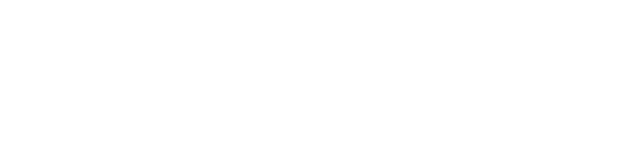
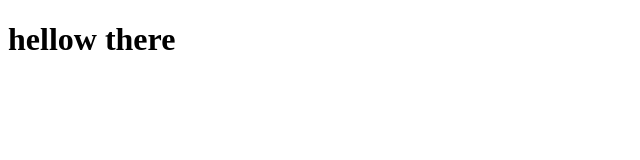
Before and after one commit to irfan-s-m/First-Page, a plain HTML site: page index.html in a window 1280 px wide. Shown: the whole page, without its empty margins (0-640 px from the left). Drawn offline with Linux system fonts and the light colour scheme.

Commit message:
another commit has been placed

```diff
--- a/index.html
+++ b/index.html
@@ -8,6 +8,6 @@
     <link rel="stylesheet" href="script.js">
 </head>
 <body>
-
+    <h1 class="level">hellow there</h1>
 </body>
 </html>
```
